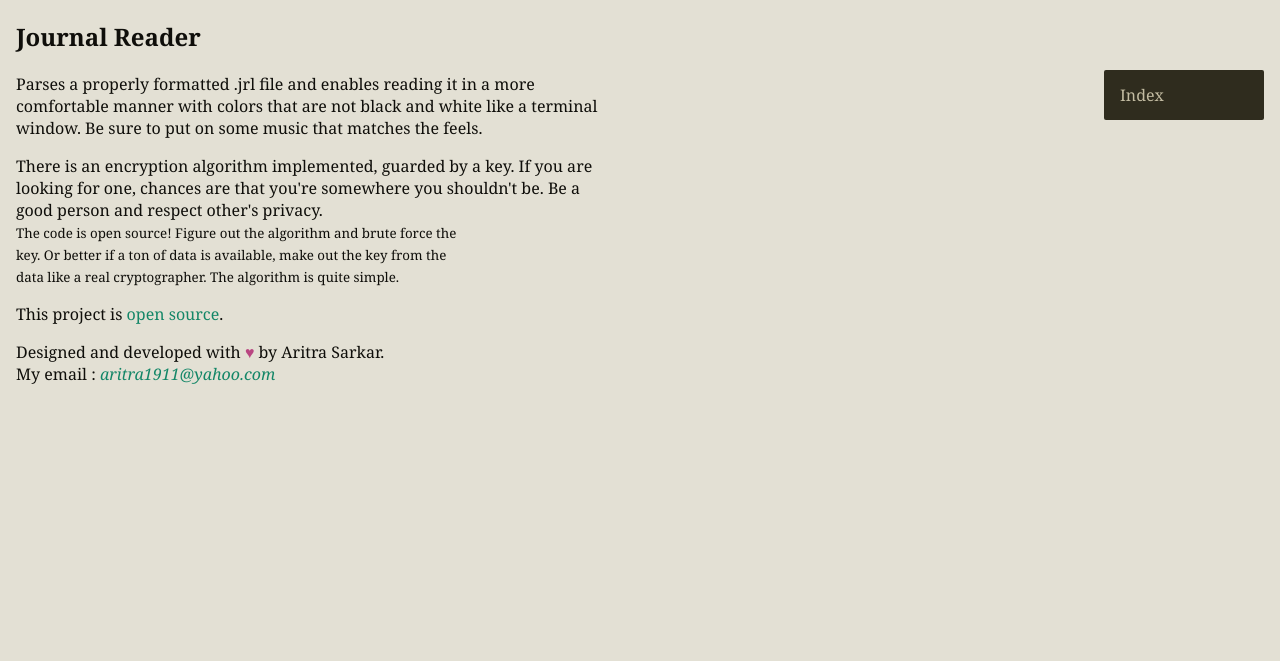
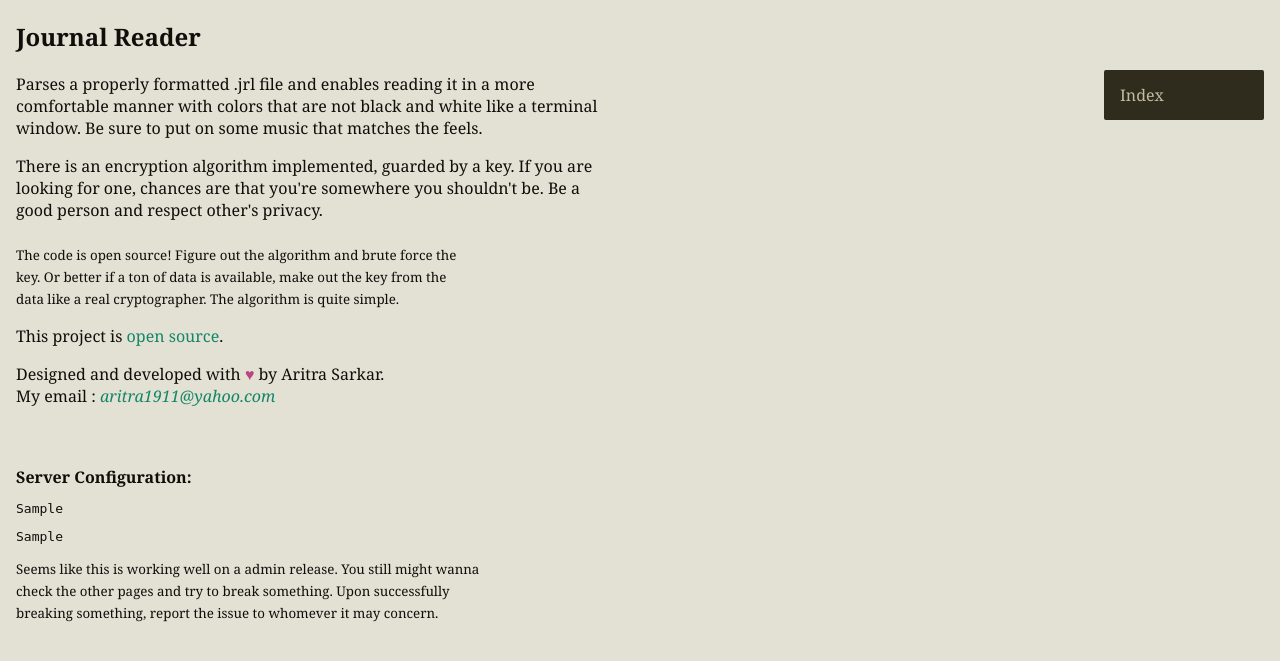
Before and after one commit to aritra1911/reader, a Flask app: template flask/src/templates/about.html in a window 1280 px wide. Shown: the top 661 px of the page. Run offline with Flask 2, Linux system fonts and the light colour scheme; the template is opened without the code that fills it: most values are stand-ins (such as "Sample title", 1, 10 or a date in 2020).

Commit message:
Report version infos in About page
Also a little test under Python 3.10.0b4. Everything seems to work fine.

```diff
--- a/flask/src/templates/about.html
+++ b/flask/src/templates/about.html
@@ -10,7 +10,7 @@
   <p>
     There is an encryption algorithm implemented, guarded by a key. If you
     are<br />looking for one, chances are that you're somewhere you shouldn't be.
-    Be a<br />good person and respect other's privacy.<br />
+    Be a<br />good person and respect other's privacy.<br /><br />
     <small>The code is open source! Figure out the algorithm and brute force
     the<br />key. Or better if a ton of data is available, make out the key from
     the<br />data like a real cryptographer. The algorithm is quite simple.
@@ -26,6 +26,18 @@
     Aritra Sarkar.<br />
     My email : <i style="color: #138667">aritra1911@yahoo.com</i>
   </p>
+  <br />
+  <p>
+    <h4>Server Configuration:</h4>
+    <tt><pre>{{ flask_version }}</pre></tt>
+    <tt><pre>{{ py_version }}</pre></tt>
+    {% if py_releaselevel != 'final' %}
+      <small>Seems like this is working well on a {{ py_releaselevel }} release.
+      You still might wanna<br /> check the other pages and try to break
+      something. Upon successfully<br /> breaking something, report the issue to
+      whomever it may concern.</small>
+    {% endif %}
+  </p>
 {% endblock content %}
 {% block sidebarlinks %}
   <a href="{{ url_for('index') }}">Index</a>
```
Also changed, not shown: flask/src/views.py (+7 -1 lines), 1 other file.
